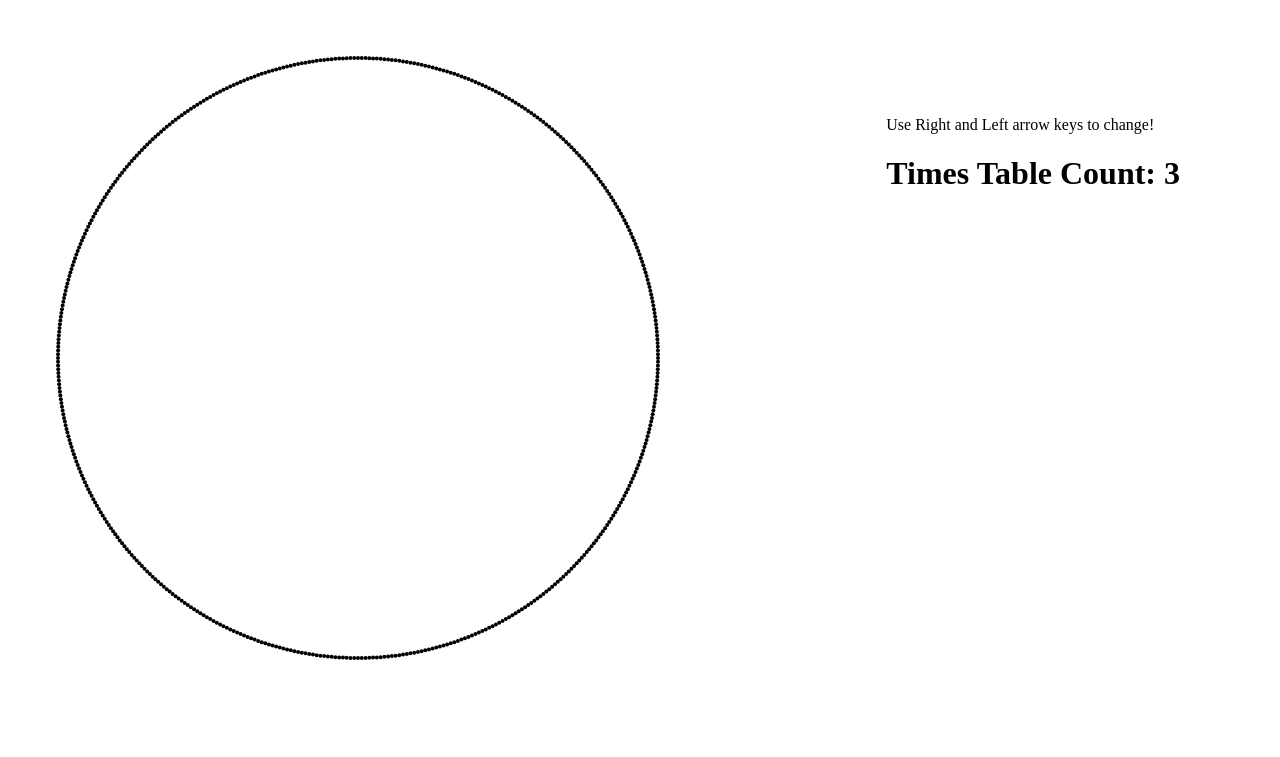
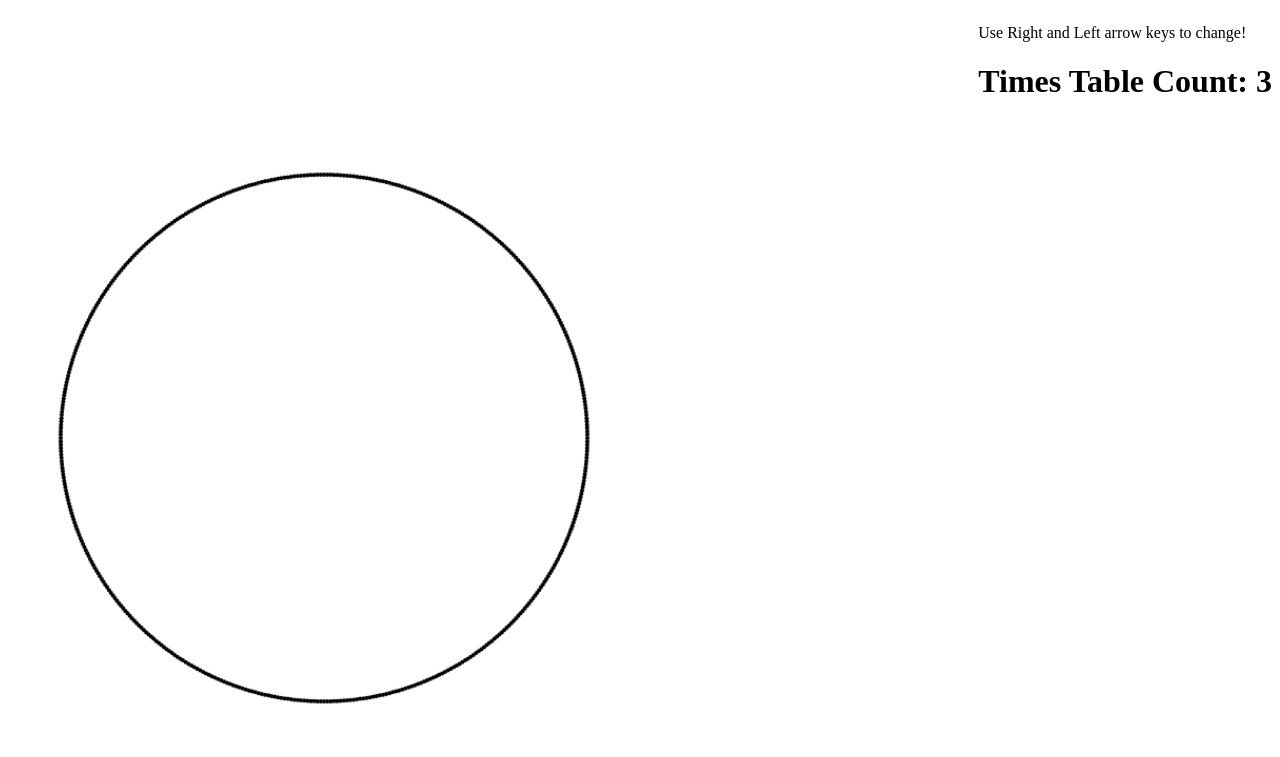
Before and after one commit to iiitl/Times-Table, a plain HTML site: page index.html in a window 1280 px wide. Drawn offline with Linux system fonts and the light colour scheme.

Commit message:
Now it can adapt all the displays

```diff
--- a/index.html
+++ b/index.html
@@ -1,19 +1,44 @@
 <!DOCTYPE html>
 <html lang="en">
+
 <head>
   <meta charset="UTF-8" />
   <meta http-equiv="X-UA-Compatible" content="IE=edge" />
   <meta name="viewport" content="width=device-width, initial-scale=1.0" />
   <title>Times table</title>
+  <style>
+    .primary {
+      display: flex;
+      flex-direction: column;
+    }
+    .score{
+      align-self: flex-end;
+    }
+    canvas{
+      height: 50%;
+      width: 50%;
+    }
+    @media screen and (max-width:800px) {
+      canvas{
+        height: 90%;
+        width: 90%;
+      }
+
+    }
+
+  </style>
 </head>
+
 <body>
-    <canvas id="drawing"></canvas>
-    <div style="position: absolute; top: 0; right: 0; padding: 100px">
+  <div class="primary">
+    <div class="score">
       <p>Use Right and Left arrow keys to change!</p>
       <h1 id="info">Times Table Count: 2</h1>
     </div>
-
+      <canvas id="drawing"></canvas>
     <script src="Point.js"></script>
     <script src="main.js"></script>
+  </div>
 </body>
+
 </html>
--- a/main.js
+++ b/main.js
@@ -1,10 +1,10 @@
 const canvas = document.querySelector("#drawing");
 const ctx = canvas.getContext("2d");
 
-canvas.width = 700;
-canvas.height = 700;
+canvas.width = 600;
+canvas.height = 600;
 
-const radius = 300;
+const radius = 250;
 const numOfPoints = 500;
 var timesTableCount = 2;
 
```
Lines whose indentation alone changed are shown as unchanged.
